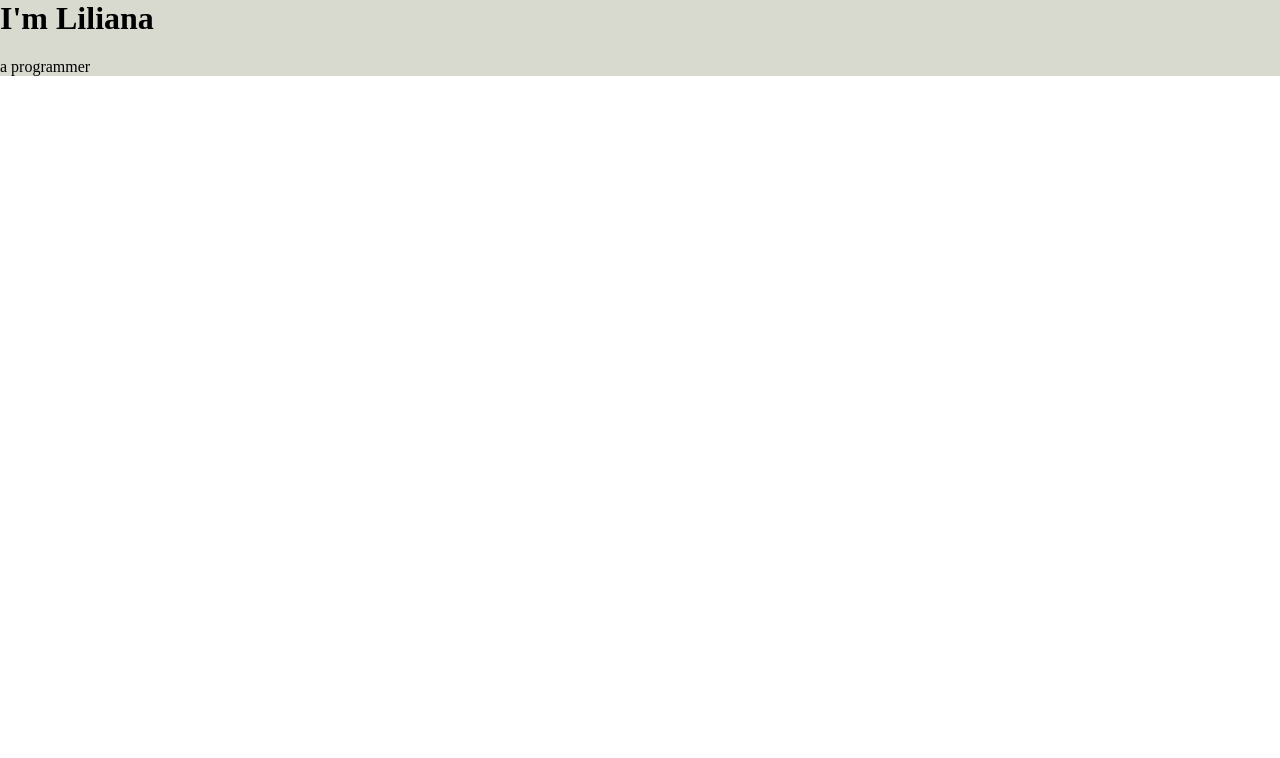
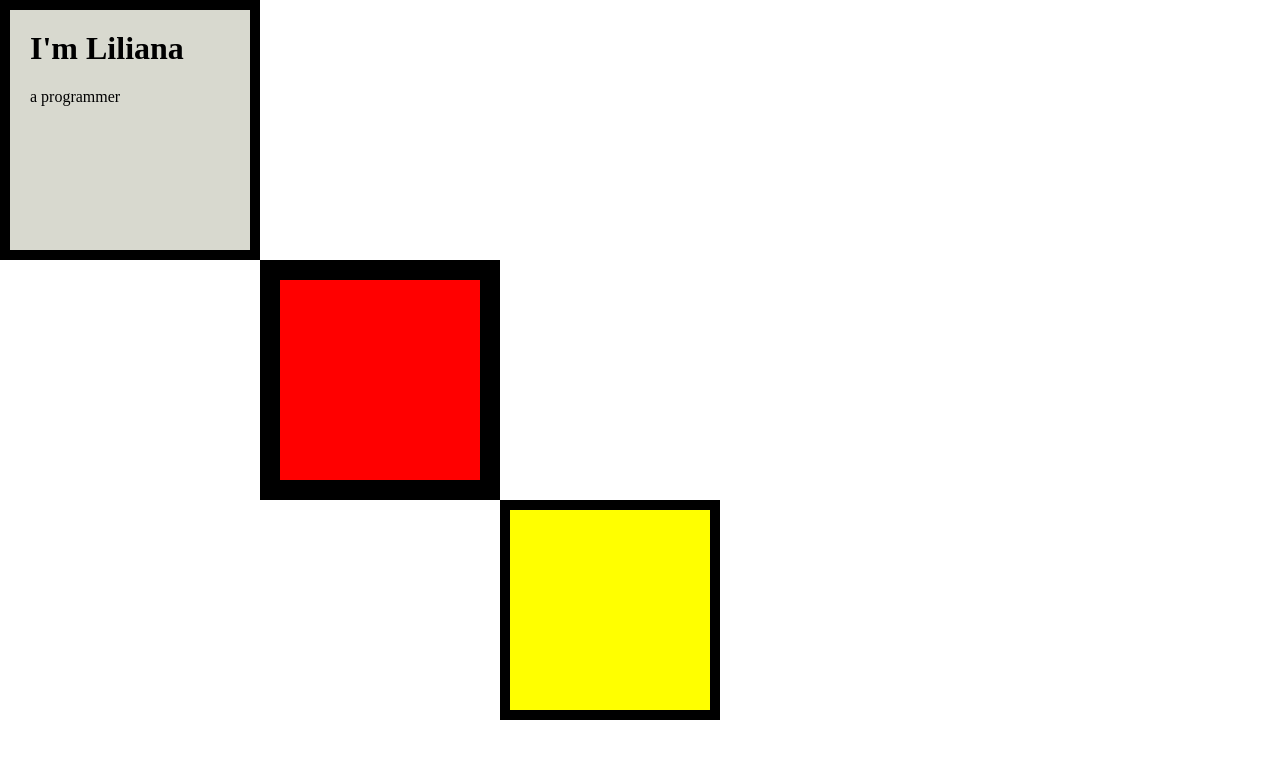
Before and after one commit to Lreyes4/css_site, a plain HTML site: page index.html in a window 1280 px wide. Drawn offline with Linux system fonts and the light colour scheme.

Commit message:
added containers

```diff
--- a/index.html
+++ b/index.html
@@ -9,9 +9,15 @@
     <title>Document</title>
 </head>
 <body>
-    <div class="">
+    <div class="top-container">
         <h1>I'm Liliana</h1>
         <p>a programmer</p>
+    </div>
+    <div class="middle-container">
+
+    </div>
+    <div class="bottom-container">
+
     </div>
 
 </body>
--- a/style.css
+++ b/style.css
@@ -1,8 +1,3 @@
-div {
-    background-color: #D8D9CF;
-
-}
-
 body {
     margin: 0px;
 }
@@ -10,3 +5,27 @@ body {
 h1 {
     margin-top: 0px;
 }
+
+.top-container {
+    background-color: #D8D9CF;
+    width: 200px;
+    height: 200px;
+    border: solid 10px;
+    padding: 20px;
+}
+
+.middle-container {
+    background-color: red;
+    width: 200px;
+    height: 200px;
+    border: solid 20px;
+    margin-left: 260px;
+}
+
+.bottom-container {
+    background-color: yellow;
+    width: 200px;
+    height: 200px;
+    border:  solid 10px;
+    margin-left: 500px;
+}
```
